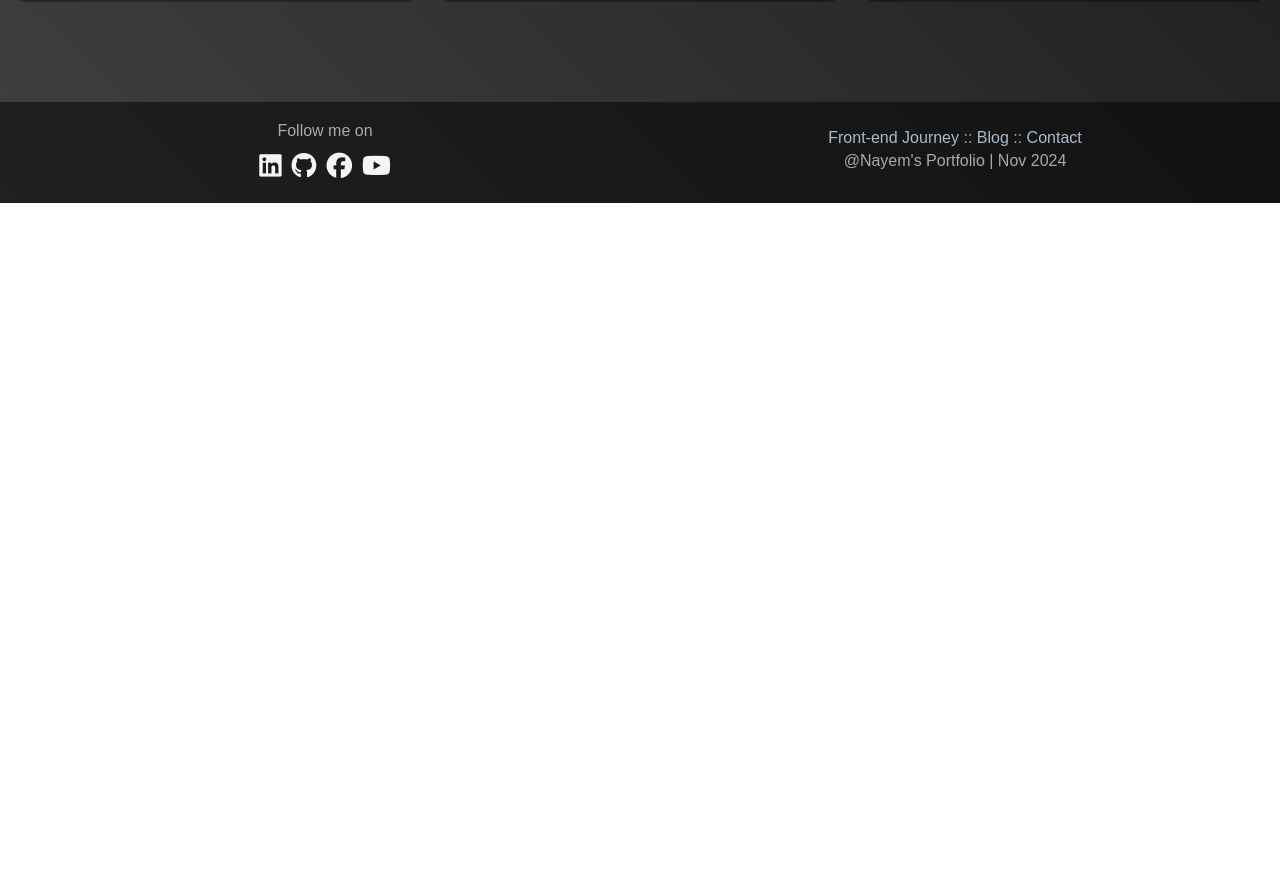
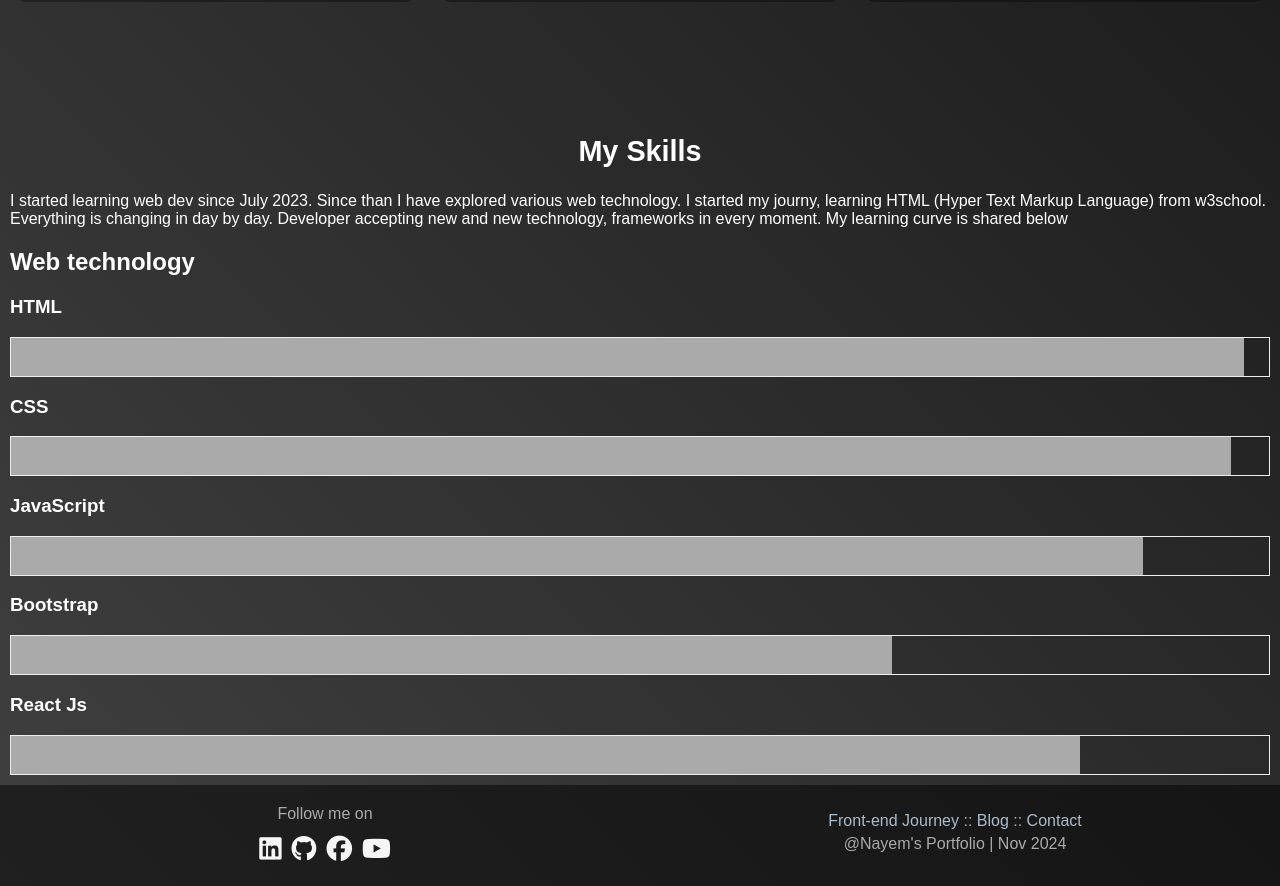
Before and after one commit to nayem-ahmedz/nayem-ahmed, a React (Create React App) app: page / in a window 1280 px wide. Shown: the part 997-1883 px from the top of the page. Before the commit the page ends 1200 px from the top, so only its background shows below. Built offline with nearby package versions, Linux system fonts and the light colour scheme.

Commit message:
Added basic structure of Skills section in App

```diff
--- a/src/App.js
+++ b/src/App.js
@@ -11,6 +11,7 @@ import Contact from './pages/Contact';
 import Projects from './pages/Projects';
 import NoPage from './pages/NoPage';
 import ScrollTo from './comps/ScrollTo';
+import Skills from './comps/Skills';
 
 function App() {
   return (
@@ -26,6 +27,7 @@ function App() {
         <Route path='*' element={<NoPage />} />
       </Routes>
       <Services />
+      <Skills />
       </main>
       <Footer />
     </BrowserRouter>
--- /dev/null
+++ b/src/assets/skills.css
@@ -0,0 +1,9 @@
+.skills-section{
+    color: white; padding: 10px;
+}
+.box-outer{
+    width: 100%; height: 40px; border: 1px solid #eee;
+}
+.box-inner{
+    width: 1%; height: 100%; background-color: #aaa;
+}
--- /dev/null
+++ b/src/comps/Skills.js
@@ -0,0 +1,37 @@
+import React from 'react';
+import '../assets/skills.css';
+
+function Skills(){
+    const techName = [
+        {id: 1, name: 'HTML', score: '98%'},
+        {id: 2, name: 'CSS', score: '97%'},
+        {id: 3, name: 'JavaScript', score: '90%'},
+        {id: 4, name: 'Bootstrap', score: '70%'},
+        {id: 5, name: 'React Js', score: '85%'}
+    ];
+    return(
+        <section className='skills-section wrapper'>
+            <h2 className='fs-h2 text-center'>My Skills</h2>
+            <p>
+                I started learning web dev since July 2023. Since than I have explored various web technology. I started my journy, learning HTML (Hyper Text Markup Language) from w3school. Everything is changing in day by day. Developer accepting new and new technology, frameworks in every moment. My learning curve is shared below
+            </p>
+            <article>
+                <h2>Web technology</h2>
+                {
+                    techName.map((tech) => {
+                        return(
+                            <div className='tech-boxs' key={tech.id}>
+                                <h3>{tech.name}</h3>
+                                <div className='box-outer'>
+                                    <div className='box-inner' style={{width: tech.score}}></div>
+                                </div>
+                            </div>
+                        );
+                    })
+                }
+            </article>
+        </section>
+    );
+}
+
+export default Skills;
```
